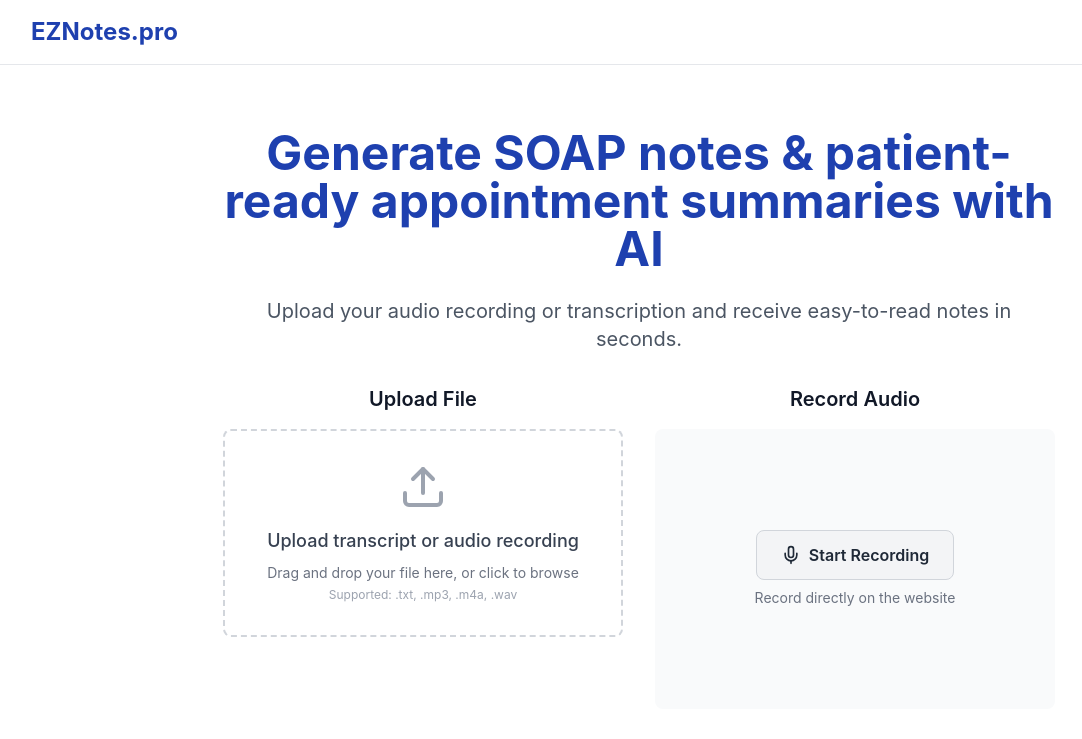
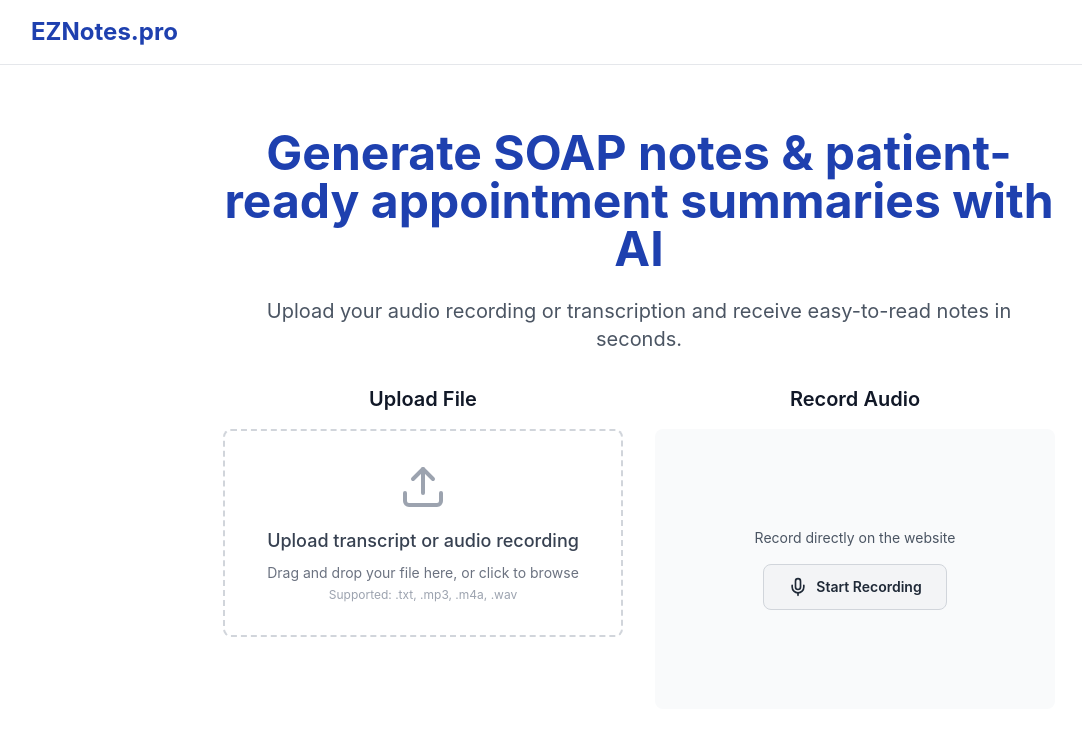
Before and after one commit to StanislavDev3241/ClearlyAI, a React (Vite) app: page / in a window 1280 px wide. Shown: the top 739 px of the page, without its empty margins (1-1083 px from the left). Built offline with nearby package versions, Linux system fonts and the light colour scheme.

Commit message:
Fix recording UI consistency: unified button styling and state logic

```diff
--- a/src/App.tsx
+++ b/src/App.tsx
@@ -198,7 +198,7 @@ function App() {
     }
   };
 
-    const cancelRecording = () => {
+  const cancelRecording = () => {
     // Set cancelling flag before stopping
     setIsCancelling(true);
 
@@ -527,31 +527,15 @@ Your oral health is excellent! Keep up the great work with your daily dental car
                   Record Audio
                 </h3>
                 <div className="bg-gray-50 rounded-lg p-6 min-h-[280px] flex items-center justify-center">
-                  {!showRecorder && (
-                    <div className="text-center">
-                      <button
-                        onClick={() => setShowRecorder(true)}
-                        className="btn-secondary inline-flex items-center"
-                        disabled={isUploading || !!output}
-                      >
-                        <Mic className="h-5 w-5 mr-2" />
-                        Start Recording
-                      </button>
-                      <p className="text-sm text-gray-500 mt-2">
-                        Record directly on the website
-                      </p>
-                    </div>
-                  )}
-
-                  {/* Recording Interface */}
-                  {showRecorder && !isRecording && !recordedBlob && (
+                  {(!showRecorder || (showRecorder && !isRecording && !recordedBlob)) && (
                     <div className="text-center">
                       <p className="text-sm text-gray-600 mb-4">
-                        Click the microphone to start recording
+                        {!showRecorder ? 'Record directly on the website' : 'Click the microphone to start recording'}
                       </p>
                       <button
-                        onClick={startRecording}
-                        className="btn-primary inline-flex items-center"
+                        onClick={showRecorder ? startRecording : () => setShowRecorder(true)}
+                        className="btn-secondary text-sm inline-flex items-center"
+                        disabled={isUploading || !!output}
                       >
                         <Mic className="h-5 w-5 mr-2" />
                         Start Recording
```
